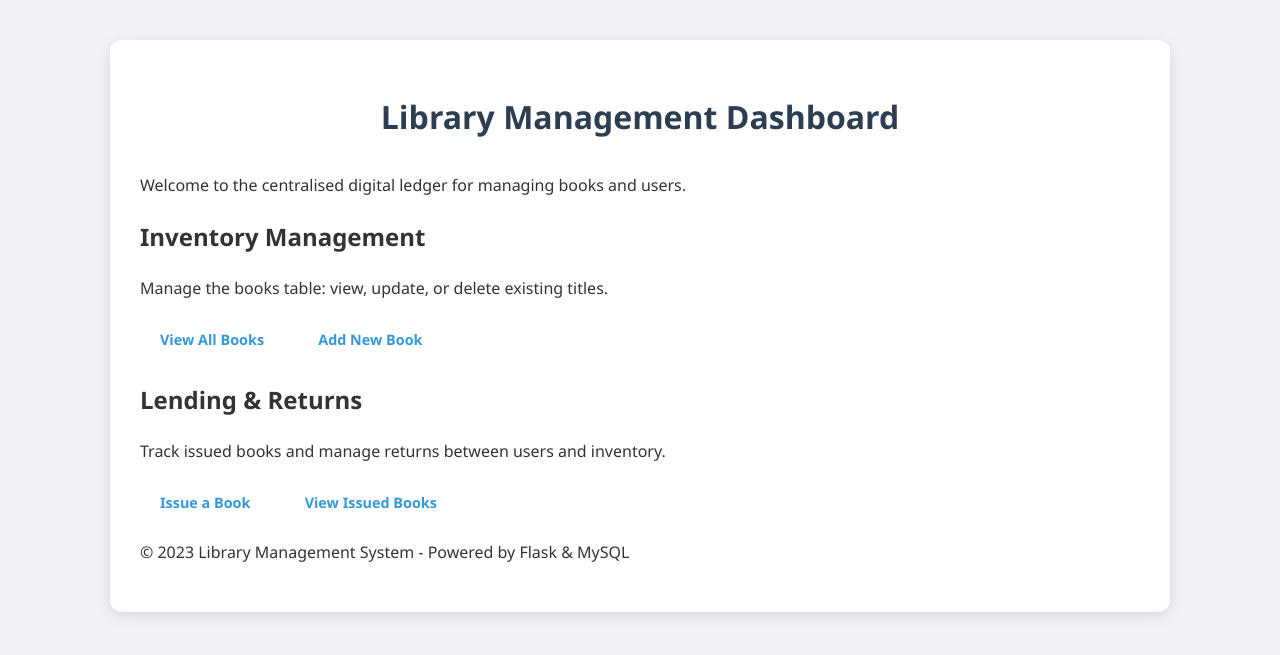
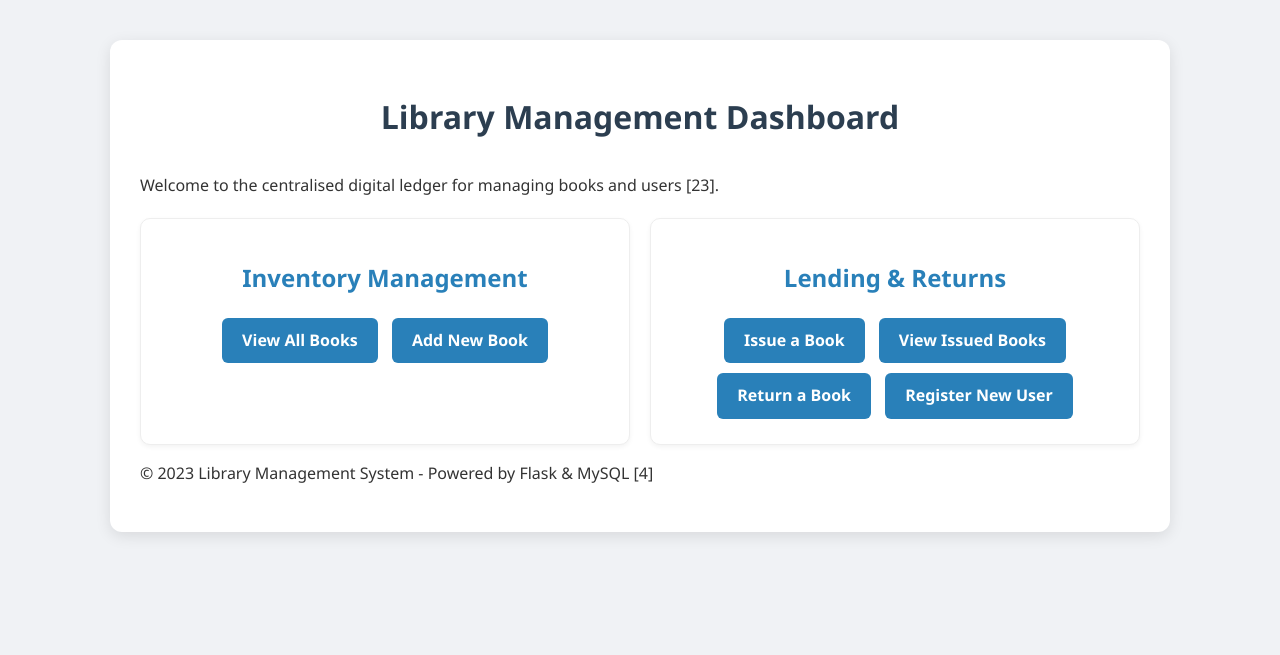
Before and after one commit to Ranu121-eng/Library_Management_System, a Flask app: page / in a window 1280 px wide. Shown: the top 655 px of the page. Run offline with Flask 3, Linux system fonts and the light colour scheme.

Commit message:
First Commit

```diff
--- a/app.py
+++ b/app.py
@@ -1,40 +1,63 @@
 from flask import Flask, render_template, request, redirect, url_for, flash
-import mysql.connector # Database connection logic [2]
+import mysql.connector
 
 app = Flask(__name__)
 app.secret_key = 'secret_library_key'
 
-# MySQL Connection Configuration [2]
+# MySQL Connection Configuration [1, 2]
 def get_db_connection():
     return mysql.connector.connect(
         host="localhost",
-        user="root",        # Update with your MySQL username
-        password="111", # Update with your MySQL password
+        user="root",        # Updated per source setup [1, 2]
+        password="111",     # Updated per source setup [1, 2]
         database="library_db"
     )
 
-# 1. Homepage / Dashboard [1]
+# 1. Dashboard - Named 'index' to resolve BuildError in lili.PNG [2-4]
 @app.route('/')
 def index():
     return render_template('index.html')
 
-# 2. View all books [1]
+# 2. Registration Logic - Uses 'user_name' to prevent IntegrityErrors [5-7]
+@app.route('/register', methods=['GET', 'POST'])
+def register():
+    if request.method == 'POST':
+        user_name = request.form['user_name'] # Resolves KeyError in erroe.PNG [7, 8]
+        email = request.form['email']
+        password = request.form['password']
+
+        conn = get_db_connection()
+        cursor = conn.cursor()
+        try:
+            # Registering users first allows them to borrow books later [6, 7]
+            cursor.execute("INSERT INTO users (user_name, email, password) VALUES (%s, %s, %s)",
+                           (user_name, email, password))
+            conn.commit()
+            return redirect(url_for('index'))
+        except mysql.connector.Error as err:
+            return f"Error: {err}. Please use a unique Username."
+        finally:
+            conn.close()
+    return render_template('register.html')
+
+# 3. View Inventory [9, 10]
 @app.route('/books')
 def list_books():
     conn = get_db_connection()
     cursor = conn.cursor(dictionary=True)
     cursor.execute("SELECT * FROM books")
     books = cursor.fetchall()
-    cursor.close()
     conn.close()
     return render_template('list_books.html', books=books)
 
-# 3. Add new book [1]
+# 4. Add New Book - Named 'add_book' to resolve BuildError in ab.PNG [11, 12]
 @app.route('/add', methods=['GET', 'POST'])
 def add_book():
     if request.method == 'POST':
-        title, author = request.form['title'], request.form['author']
-        genre, qty = request.form['genre'], request.form['qty']
+        title = request.form['title']
+        author = request.form['author']
+        genre = request.form['genre']
+        qty = request.form['qty']
         conn = get_db_connection()
         cursor = conn.cursor()
         cursor.execute("INSERT INTO books (title, author, genre, qty) VALUES (%s, %s, %s, %s)",
@@ -44,7 +67,7 @@ def add_book():
         return redirect(url_for('list_books'))
     return render_template('add_book.html')
 
-# 4. Update book details [1]
+# 5. Update Book - Named 'edit_book' and accepts 'id' to fix wi.PNG [13, 14]
 @app.route('/edit/<int:id>', methods=['GET', 'POST'])
 def edit_book(id):
     conn = get_db_connection()
@@ -53,53 +76,72 @@ def edit_book(id):
         title, author = request.form['title'], request.form['author']
         cursor.execute("UPDATE books SET title=%s, author=%s WHERE id=%s", (title, author, id))
         conn.commit()
+        conn.close()
         return redirect(url_for('list_books'))
+
     cursor.execute("SELECT * FROM books WHERE id=%s", (id,))
     book = cursor.fetchone()
     conn.close()
     return render_template('edit_book.html', book=book)
 
-# 5. Delete a book [1]
-@app.route('/delete/<int:id>')
-def delete_book(id):
-    conn = get_db_connection()
-    cursor = conn.cursor()
-    cursor.execute("DELETE FROM books WHERE id=%s", (id,))
-    conn.commit()
-    conn.close()
-    return redirect(url_for('list_books'))
-
-# 6. Issue book to user [1]
+# 6. Issue Book - Uses 'user_name' to match the database Foreign Key [5, 15, 16]
 @app.route('/issue', methods=['GET', 'POST'])
 def issue_book():
     if request.method == 'POST':
-        book_id, user_id = request.form['book_id'], request.form['user_id']
-        issue_date, return_date = request.form['issue_date'], request.form['return_date']
+        book_id = request.form['book_id']
+        user_name = request.form['user_name'] # Matches input in doct1.docx [15-17]
+        issue_date = request.form['issue_date']
+        return_date = request.form['return_date']
+
         conn = get_db_connection()
         cursor = conn.cursor()
-        cursor.execute("INSERT INTO issued_books (book_id, user_id, issue_date, return_date) VALUES (%s, %s, %s, %s)",
-                       (book_id, user_id, issue_date, return_date))
-        conn.commit()
-        conn.close()
-        return redirect(url_for('view_issued'))
+        try:
+            # Ensures user exists in users table before issuing [5, 15, 16]
+            cursor.execute("INSERT INTO issued_books (book_id, user_name, issue_date, return_date) VALUES (%s, %s, %s, %s)",
+                           (book_id, user_name, issue_date, return_date))
+            conn.commit()
+            return redirect(url_for('view_issued'))
+        except mysql.connector.Error as err:
+            return f"Database Error: {err}. Ensure the User Name is registered first."
+        finally:
+            conn.close()
     return render_template('issue_book.html')
 
-# 7. View issued books [1]
+# 7. View Issued Ledger [18, 19]
 @app.route('/issued')
 def view_issued():
     conn = get_db_connection()
     cursor = conn.cursor(dictionary=True)
+    # The query below explicitly fetches 'user_name'
     cursor.execute("""
-        SELECT i.id, b.title, u.name, i.issue_date, i.return_date
+        SELECT i.id, b.title, i.user_name, i.issue_date, i.return_date
         FROM issued_books i
         JOIN books b ON i.book_id = b.id
-        JOIN users u ON i.user_id = u.id
     """)
     issued = cursor.fetchall()
     conn.close()
+    # 'issued' list is sent to the template here
     return render_template('issued_books.html', issued=issued)
+# 8. Return Page - Named 'return_book_page' to resolve BuildError in y.PNG [22, 23]
+@app.route('/return_page')
+def return_book_page():
+    return render_template('return_book.html')
 
-# 8. Return book [1]
+# 9. Return Logic - Handles the POST request from the manual return form [24]
+@app.route('/return_logic', methods=['POST'])
+def return_book_logic():
+    book_id = request.form['book_id']
+    user_name = request.form['user_name'] # This retrieves the Username you entered
+    conn = get_db_connection()
+    cursor = conn.cursor()
+    # Deletes the record where the Book ID and Username both match
+    cursor.execute("DELETE FROM issued_books WHERE book_id=%s AND user_name=%s",
+                   (book_id, user_name))
+    conn.commit()
+    conn.close()
+    return redirect(url_for('view_issued'))
+
+# 10. Direct Return - Used for return links within the ledger table [20, 21]
 @app.route('/return/<int:id>')
 def return_book(id):
     conn = get_db_connection()
@@ -108,6 +150,18 @@ def return_book(id):
     conn.commit()
     conn.close()
     return redirect(url_for('view_issued'))
+#Delete a Book [10]
+# This route targets a specific book by ID to remove it from the database.
+@app.route('/delete/<int:id>')
+def delete_book(id):
+    conn = get_db_connection()
+    cursor = conn.cursor()
+    # Cascading ensures issued records for this book are also removed [1]
+    cursor.execute("DELETE FROM books WHERE id=%s", (id,))
+    conn.commit()
+    conn.close()
+    return redirect(url_for('list_books'))
 
 if __name__ == '__main__':
-    app.run(debug=True) # Starting Flask server [3]
+    # Starting Flask server with debug mode enabled [26, 27]
+    app.run(debug=True)
--- a/static/css/style.css
+++ b/static/css/style.css
@@ -1,4 +1,4 @@
-/* General Page Styling */
+/* 1. Global Page Styling [1] */
 body {
     font-family: 'Segoe UI', Tahoma, Geneva, Verdana, sans-serif;
     background-color: #f0f2f5;
@@ -8,7 +8,7 @@ body {
     line-height: 1.6;
 }
 
-/* Layout Container */
+/* 2. Main Layout Container [1] */
 .container {
     max-width: 1000px;
     margin: 40px auto;
@@ -18,7 +18,7 @@ body {
     box-shadow: 0 4px 15px rgba(0, 0, 0, 0.1);
 }
 
-/* Header and Navigation */
+/* 3. Header and Navigation Hub [3] */
 h1 {
     color: #2c3e50;
     text-align: center;
@@ -46,7 +46,29 @@ nav a:hover {
     color: #3498db;
 }
 
-/* Form Styling for Add, Edit, Issue, and Return Pages */
+/* 4. Dashboard Grid and Cards [4, 5] */
+.dashboard-grid {
+    display: grid;
+    grid-template-columns: repeat(auto-fit, minmax(300px, 1fr));
+    gap: 20px;
+    margin-top: 20px;
+}
+
+.card {
+    background: #ffffff;
+    border: 1px solid #eee;
+    padding: 20px;
+    border-radius: 10px;
+    box-shadow: 0 2px 5px rgba(0,0,0,0.05);
+    text-align: center;
+}
+
+.card h2 {
+    color: #2980b9;
+    margin-bottom: 15px;
+}
+
+/* 5. Form Styling (Add, Edit, Issue, and Registration) [3, 6] */
 form {
     display: flex;
     flex-direction: column;
@@ -55,8 +77,15 @@ form {
     margin: 0 auto;
 }
 
+.form-group {
+    display: flex;
+    flex-direction: column;
+    text-align: left;
+}
+
 label {
     font-weight: 600;
+    margin-bottom: 5px;
 }
 
 input, select {
@@ -66,7 +95,7 @@ input, select {
     font-size: 1rem;
 }
 
-/* Table Styling for List Pages */
+/* 6. Table Styling (Inventory and Issued Ledger) [6, 7] */
 table {
     width: 100%;
     border-collapse: collapse;
@@ -81,7 +110,7 @@ th, td {
 }
 
 th {
-    background-color: #34495e;
+    background-color: #34495e; /* Dark header per UI requirements */
     color: #ffffff;
     text-transform: uppercase;
     font-size: 0.85rem;
@@ -89,10 +118,10 @@ th {
 }
 
 tr:hover {
-    background-color: #f9f9f9;
+    background-color: #f9f9f9; /* Row highlight effect */
 }
 
-/* Button and Action Styles */
+/* 7. Button and Action Styles [7, 8] */
 .btn {
     display: inline-block;
     padding: 10px 20px;
@@ -103,43 +132,81 @@ tr:hover {
     cursor: pointer;
     border: none;
     transition: background 0.3s ease;
+    margin: 5px;
 }
 
+/* Specific blue theme for Primary Actions */
+.btn-primary, .btn {
+    background-color: #2980b9;
+    color: white;
+}
+
+.btn-primary:hover, .btn:hover {
+    background-color: #3498db;
+}
+
+/* Specific green for "Add", "Issue", and "Register" [8] */
 button[type="submit"] {
     background-color: #27ae60;
     color: white;
     font-size: 1rem;
+    padding: 12px;
+    border-radius: 6px;
+    border: none;
+    cursor: pointer;
 }
 
 button[type="submit"]:hover {
     background-color: #219150;
 }
 
-.action-links a {
-    margin-right: 10px;
-    font-size: 0.9rem;
-    color: #3498db;
+/* Red style for delete and cancel actions [9] */
+.delete-link, .btn-cancel {
+    background-color: #e74c3c;
+    color: white;
 }
 
-.delete-link {
-    color: #e74c3c !important;
+.btn-cancel {
+    padding: 10px 20px;
+    border-radius: 6px;
+    text-decoration: none;
+    font-weight: bold;
 }
 
-/* Responsive Design for Mobile Devices */
+/* 8. Centered Authentication (For Registration Page) [9] */
+.auth-body {
+    display: flex;
+    justify-content: center;
+    align-items: center;
+    min-height: 100vh;
+    background-color: #f0f2f5;
+}
+
+.auth-container {
+    background: white;
+    padding: 40px;
+    border-radius: 8px;
+    box-shadow: 0 4px 6px rgba(0,0,0,0.1);
+    width: 100%;
+    max-width: 400px;
+}
+
+/* 9. Responsive Design for Mobile Devices [2] */
 @media (max-width: 768px) {
     .container {
         margin: 10px;
         padding: 15px;
     }
-
     nav {
         flex-direction: column;
         align-items: center;
         gap: 10px;
     }
-
     table {
         display: block;
         overflow-x: auto;
     }
+    .dashboard-grid {
+        grid-template-columns: 1fr;
+    }
 }
--- a/templates/index.html
+++ b/templates/index.html
@@ -4,39 +4,37 @@
     <meta charset="UTF-8">
     <meta name="viewport" content="width=device-width, initial-scale=1.0">
     <title>Library Management System | Dashboard</title>
-    <!-- Link to the responsive CSS styling -->
+    <!-- Link to the responsive CSS styling [23, 24] -->
     <link rel="stylesheet" href="{{ url_for('static', filename='css/style.css') }}">
 </head>
 <body>
     <div class="container">
         <header>
             <h1>Library Management Dashboard</h1>
-            <p>Welcome to the centralised digital ledger for managing books and users.</p>
+            <p>Welcome to the centralised digital ledger for managing books and users [23].</p>
         </header>
 
-        <!-- Main Navigation Grid -->
         <main class="dashboard-grid">
     <section class="card">
         <h2>Inventory Management</h2>
-                <p>Manage the books table: view, update, or delete existing titles.</p>
         <div class="action-links">
             <a href="{{ url_for('list_books') }}" class="btn">View All Books</a>
             <a href="{{ url_for('add_book') }}" class="btn">Add New Book</a>
         </div>
     </section>
-
     <section class="card">
         <h2>Lending & Returns</h2>
-                <p>Track issued books and manage returns between users and inventory.</p>
         <div class="action-links">
             <a href="{{ url_for('issue_book') }}" class="btn">Issue a Book</a>
             <a href="{{ url_for('view_issued') }}" class="btn">View Issued Books</a>
+            <a href="{{ url_for('return_book_page') }}" class="btn">Return a Book</a>
+            <a href="{{ url_for('register') }}" class="btn">Register New User</a>
         </div>
     </section>
 </main>
 
         <footer>
-            <p>&copy; 2023 Library Management System - Powered by Flask & MySQL</p>
+            <p>&copy; 2023 Library Management System - Powered by Flask & MySQL [4]</p>
         </footer>
     </div>
 </body>
--- a/templates/issue_book.html
+++ b/templates/issue_book.html
@@ -28,8 +28,8 @@
                 </div>
 
                 <div class="form-group">
-                    <label for="user_id">User ID:</label>
-                    <input type="number" id="user_id" name="user_id" placeholder="Enter User ID (from users table)" required>
+                    <label for="user_name">User Name:</label>
+                    <input type="text" name="user_name" name="user_name" placeholder="Enter User name" required>
                 </div>
 
                 <div class="form-group">
```
Also changed, not shown: templates/edit_book.html (+9 -10 lines), templates/issued_books.html (+17 -14 lines), templates/list_books.html (+14 -8 lines), templates/register.html (added, +48 -0 lines), templates/return_book.html (+9 -11 lines). Lines whose indentation alone changed are shown as unchanged.
